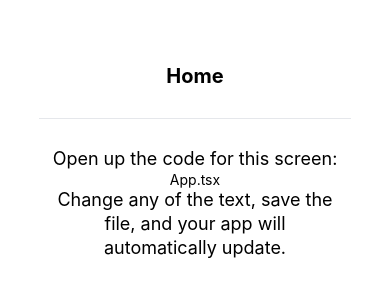
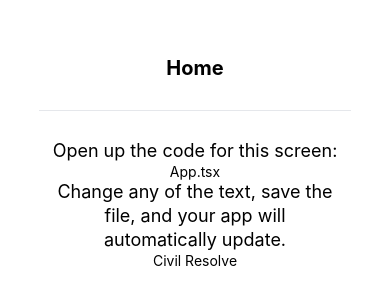
Before and after one commit to Saleem-bazhil/Civil_Resolve_frontend, a React Native app: screen / in a window 390 px wide. Shown: the part 261-566 px from the top of the page. Built offline with nearby package versions, Linux system fonts and the light colour scheme.

Commit message:
first commit

```diff
--- a/components/ScreenContent.tsx
+++ b/components/ScreenContent.tsx
@@ -16,6 +16,7 @@ export const ScreenContent = ({ title, path, children }: ScreenContentProps) =>
       <View className={styles.separator} />
       <EditScreenInfo path={path} />
       {children}
+      <Text>Civil Resolve</Text>
     </View>
   );
 };
```
